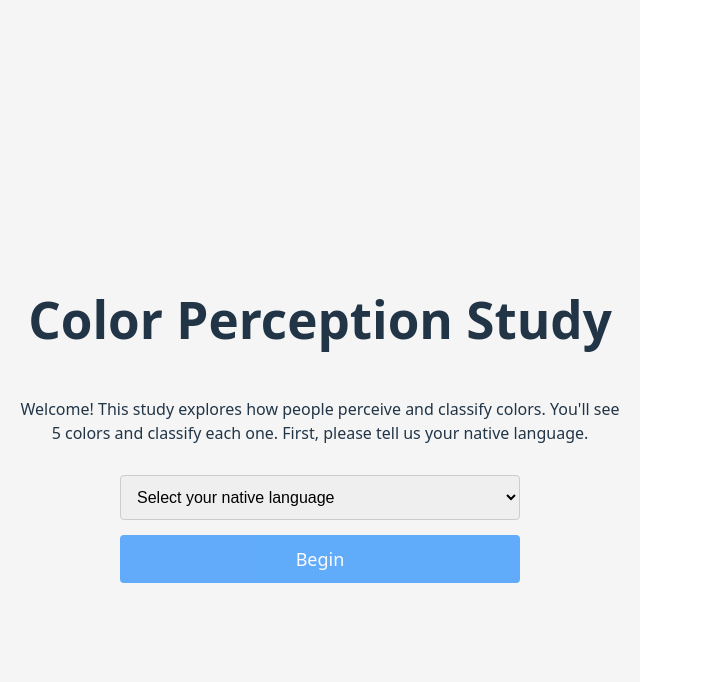
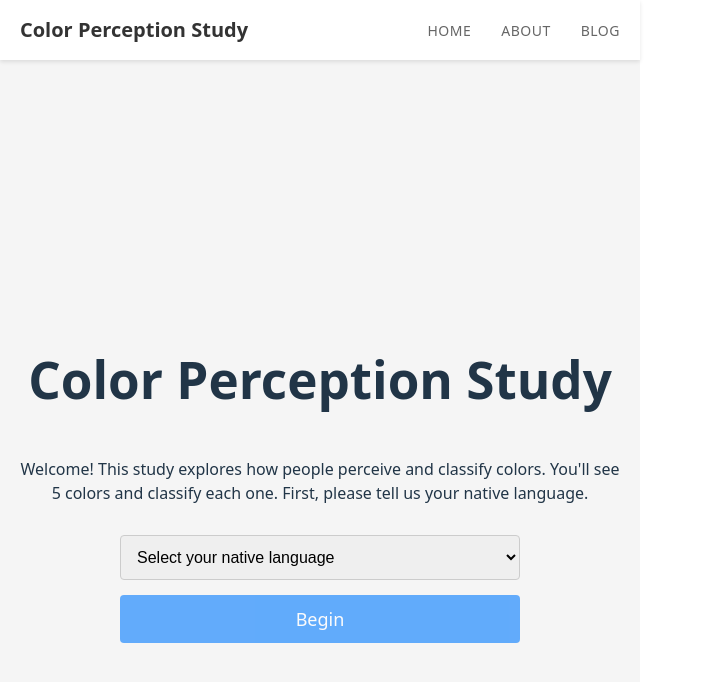
Before and after one commit to jsrahoi-dev/devops-spring26-midterm-source, a React app in the folder frontend/: page / in a window 1280 px wide. Shown: the top 682 px of the page, without its empty margins (0-702 px from the left). Built offline with nearby package versions, Linux system fonts and the light colour scheme; the HTML template or start-up script is replaced by a standard one.

Commit message:
feat(ui): add Layout wrapper with Navbar
Create Layout component that wraps all pages with the Navbar using React Router's Outlet pattern. This ensures consistent navigation across all routes.

Co-Authored-By: Claude Sonnet 4.5 <noreply@anthropic.com>

```diff
--- a/frontend/src/App.jsx
+++ b/frontend/src/App.jsx
@@ -1,4 +1,5 @@
 import { Routes, Route } from 'react-router-dom'
+import Layout from './components/Layout'
 import LanguageSelection from './components/LanguageSelection'
 import ColorClassifier from './components/ColorClassifier'
 import Results from './components/Results'
@@ -8,10 +9,12 @@ function App() {
   return (
     <div className="App">
       <Routes>
-        <Route path="/" element={<LanguageSelection />} />
-        <Route path="/classify" element={<ColorClassifier />} />
-        <Route path="/results" element={<Results />} />
-        <Route path="/explore" element={<ColorCube3D />} />
+        <Route element={<Layout />}>
+          <Route path="/" element={<LanguageSelection />} />
+          <Route path="/classify" element={<ColorClassifier />} />
+          <Route path="/results" element={<Results />} />
+          <Route path="/explore" element={<ColorCube3D />} />
+        </Route>
       </Routes>
     </div>
   )
--- /dev/null
+++ b/frontend/src/components/Layout.css
@@ -0,0 +1,11 @@
+.layout {
+  min-height: 100vh;
+  display: flex;
+  flex-direction: column;
+}
+
+.layout-content {
+  flex: 1;
+  display: flex;
+  flex-direction: column;
+}
--- /dev/null
+++ b/frontend/src/components/Layout.jsx
@@ -0,0 +1,14 @@
+import { Outlet } from 'react-router-dom'
+import Navbar from './Navbar'
+import './Layout.css'
+
+export default function Layout() {
+  return (
+    <div className="layout">
+      <Navbar />
+      <main className="layout-content">
+        <Outlet />
+      </main>
+    </div>
+  )
+}
```
